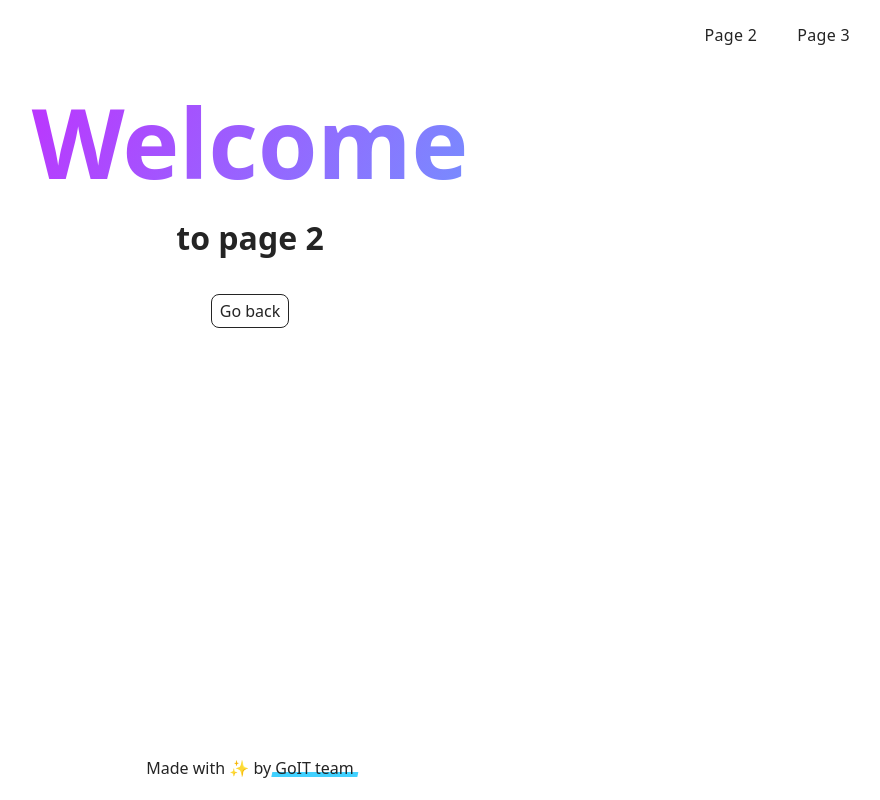
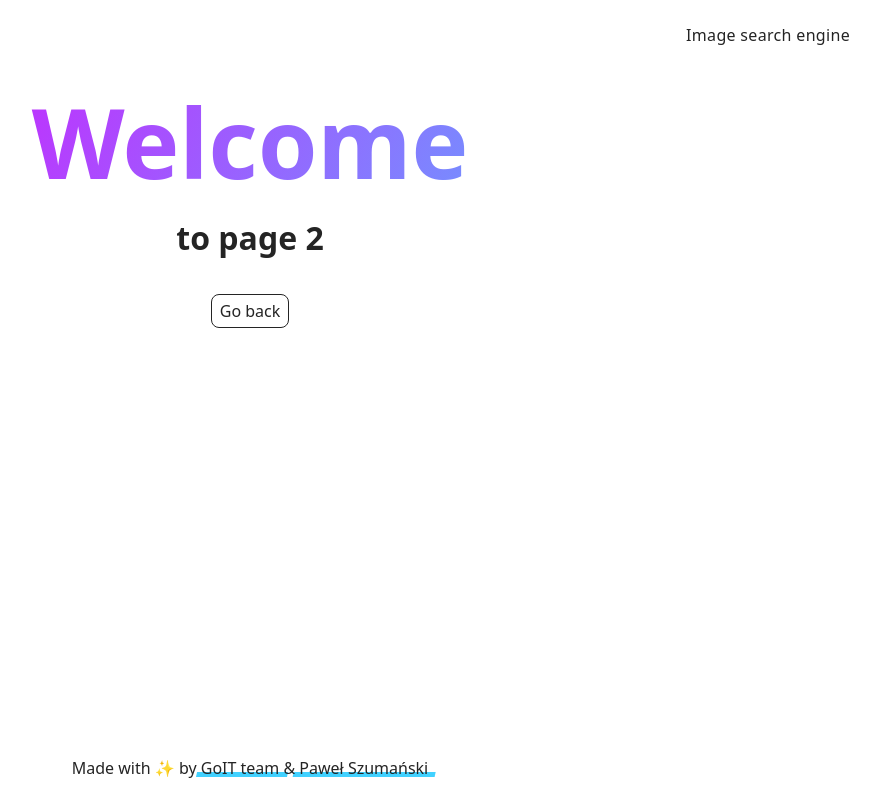
Before and after one commit to Szumapman/goit-js-hw-11, a website built with Vite: page src/image-serach.html in a window 1280 px wide. Shown: the whole page, without its empty margins (390-1270 px from the left). Built offline with nearby package versions, Linux system fonts and the light colour scheme.

Commit message:
Set name , title and link for image search engine page

```diff
--- a/src/page-2.html
+++ b/src/image-serach.html
@@ -4,7 +4,7 @@
     <meta charset="UTF-8" />
     <meta http-equiv="X-UA-Compatible" content="IE=edge" />
     <meta name="viewport" content="width=device-width, initial-scale=1.0" />
-    <title>Page 2</title>
+    <title>Image search engine</title>
     <link rel="stylesheet" href="./css/styles.css" />
   </head>
   <body>
--- a/src/partials/footer.html
+++ b/src/partials/footer.html
@@ -10,6 +10,14 @@
       >
         GoIT team
       </a>
+      &amp;
+      <a
+        class="footer-link"
+        href="https://github.com/Szumapman"
+        target="_blank"
+        rel="noopener noreferrer"
+        >Paweł Szumański</a
+      >
     </p>
   </div>
 </footer>
--- a/src/partials/header.html
+++ b/src/partials/header.html
@@ -8,10 +8,9 @@
       </a>
       <ul class="nav-list">
         <li class="nav-item">
-          <a class="nav-link {=$highlight-act}" href="./page-2.html">Page 2</a>
-        </li>
-        <li class="nav-item">
-          <a class="nav-link {=$highlight-curr}" href="./page-3.html">Page 3</a>
+          <a class="nav-link {=$highlight-act}" href="./image-serach.html"
+            >Image search engine</a
+          >
         </li>
       </ul>
     </nav>
```
